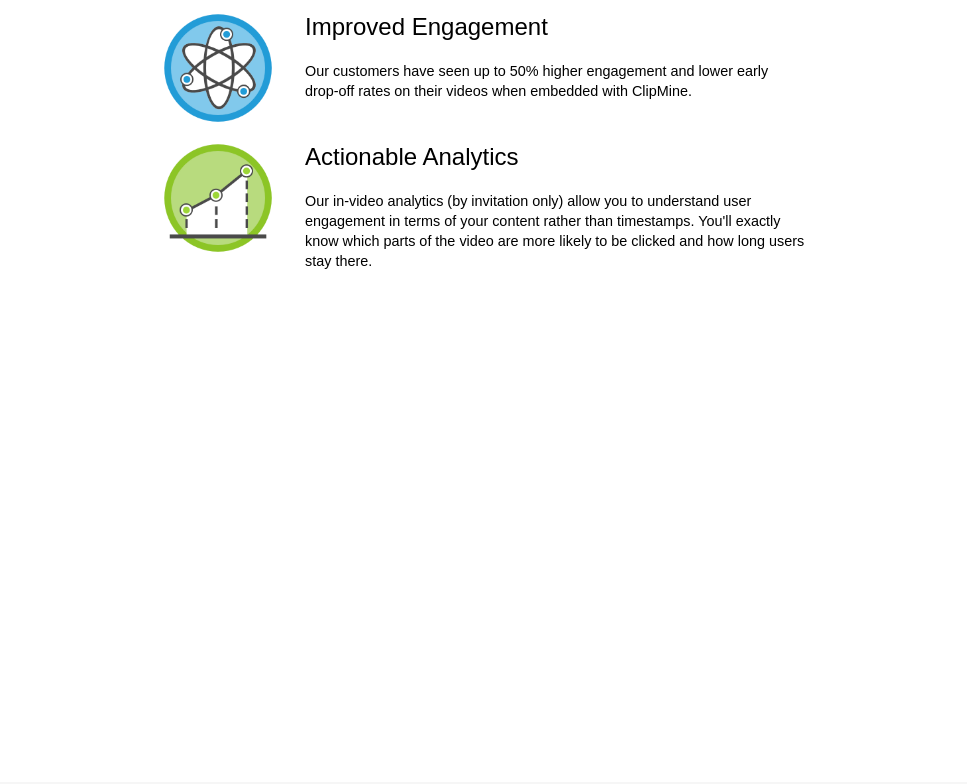
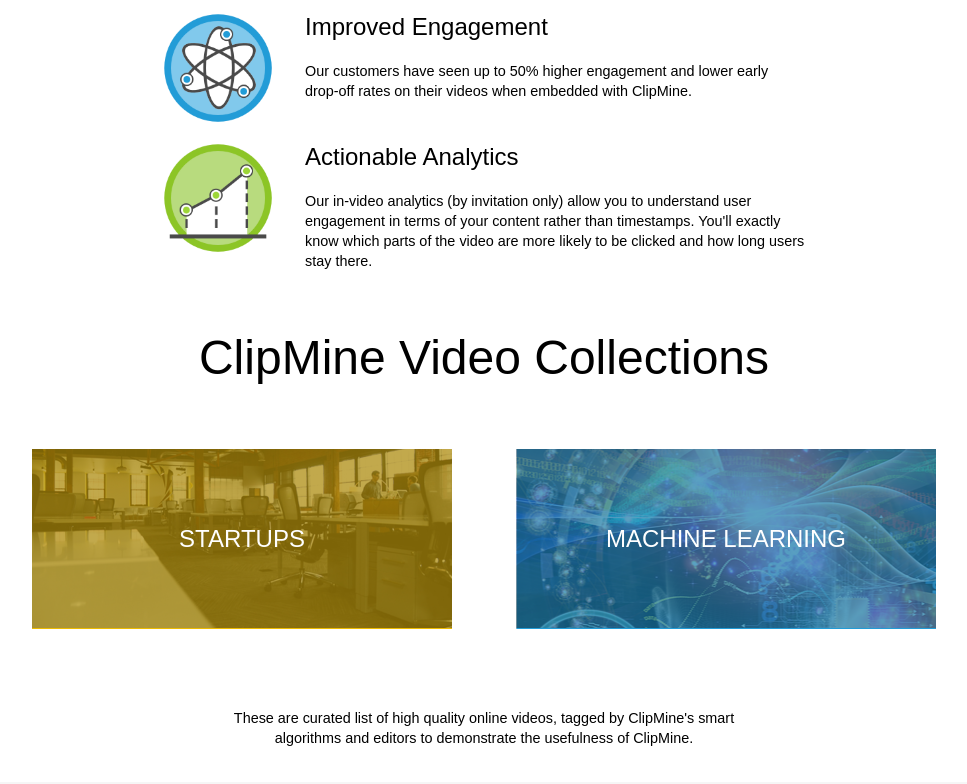
Before and after one commit to shahzeb3939/clipmine, a plain HTML site: page index.html in a window 1280 px wide. Shown: the part 2350-3134 px from the top of the page, without its empty margins (156-1123 px from the left). Drawn offline with Linux system fonts and the light colour scheme.

Commit message:
Added video-collections section.

```diff
--- a/index.css
+++ b/index.css
@@ -295,6 +295,62 @@ a.share, .share a:visited, .share a:link {
     border: 1px solid blue;
 } */
 
+.video-collections {
+    /* background-color: antiquewhite; */
+}
+
+.video-collections__container {
+    justify-content: space-evenly;
+    align-items: center;
+    gap: 4em;
+    text-align: center;
+    margin-inline: 3em;
+}
+
+.video-collections__header {
+    margin-bottom: 0px;
+    font-size: 3rem;
+    font-weight: 300;
+}
+
+.video-collections__cards {
+    gap: 4em;
+    /* justify-content: space-between; */
+}
+
+.video-collections__card-container {
+    /* gap: 4em; */
+    max-height: 180px;
+}
+
+.video-collections__cards > * {
+    /* flex-basis: 400px; */
+}
+
+.video-collections__image-container {
+    object-position: center;
+    width: 420px;
+    height: 180px;
+    justify-content: center;
+    align-items: center;
+    color: white;
+    text-transform: uppercase;
+    font-weight: 400;
+    font-size: 1.5rem;
+}
+
+.video-collections__paragraph {
+    text-align: center;
+    line-height: 1.25rem;
+    font-weight: 300;
+    font-size: .9rem;
+    max-width: 35rem;
+}
+
+
+
+
+
 
 
 
@@ -348,7 +404,7 @@ img {
 @media (max-width: 45rem) {
 
     .main {
-        grid-template-rows: 2.5fr 9.3fr 24fr 18fr 10fr 6fr 6.75fr 4.5fr 4.5fr .5fr .5fr ;
+        grid-template-rows: 2.5fr 9.3fr 24fr 18fr 10fr 12fr 6.75fr 4.5fr 4.5fr .5fr .5fr ;
     }
 
     .nav-bar__container {
@@ -386,4 +442,12 @@ img {
         flex-direction: column;
         gap: 3em;
     }
+
+    .video-collections__cards {
+        flex-direction: column;
+    }
+
+    .video-collections__image-container {
+        width: 320px;
+    }
 }
--- a/index.html
+++ b/index.html
@@ -191,7 +191,27 @@
         </section>
 
         <section class="video-collections">
+            <div class="video-collections__container flex flex-column">
+                <h1 class="video-collections__header">ClipMine Video Collections</h1>
+                <section class="video-collections__cards flex">
 
+                    <div class="video-collections__card-container">
+                        <div class="video-collections__image-container flex" style="background: url(./resources/collections/collection-startup_460x184.png)">
+                            <p class="video-collections__image-text">Startups</p>
+                            <!-- <img src="./resources/collections/collection-startup_460x184.png" alt="" class="video-collections__image"> -->
+                        </div>
+                    </div>
+
+                    <div class="video-collections__card-container">
+                        <div class="video-collections__image-container flex" style="background: url(./resources/collections/collection-ml_461x184.png)">
+                            <p class="video-collections__image-text">Machine Learning</p>
+                            <!-- <img src="./resources/collections/collection-ml_461x184.png" alt="" class="video-collections__image"> -->
+                        </div>
+                    </div>
+
+                </section>
+                <p class="video-collections__paragraph">These are curated list of high quality online videos, tagged by ClipMine's smart algorithms and editors to demonstrate the usefulness of ClipMine.</p>
+            </div>
         </section>
 
         <section class="partners light-gray-background">
```
